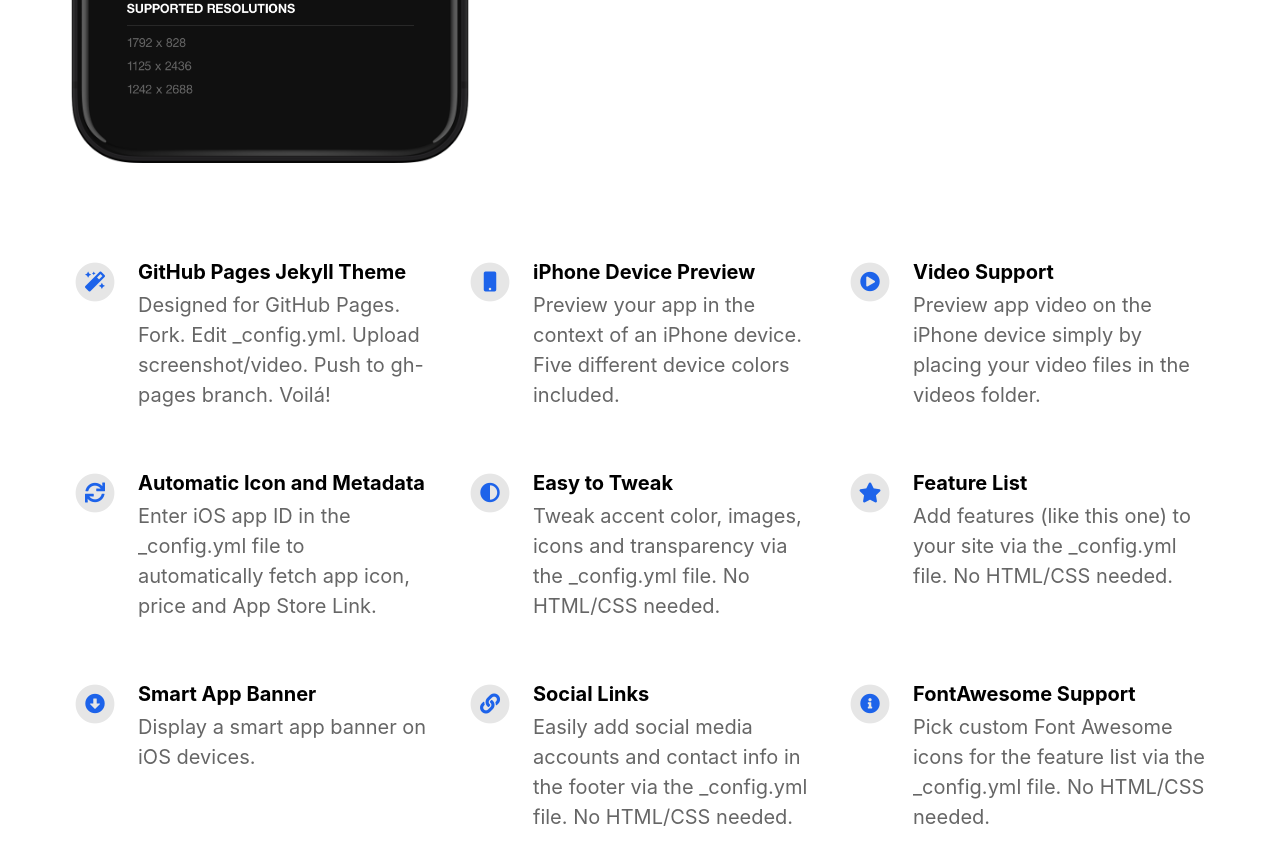
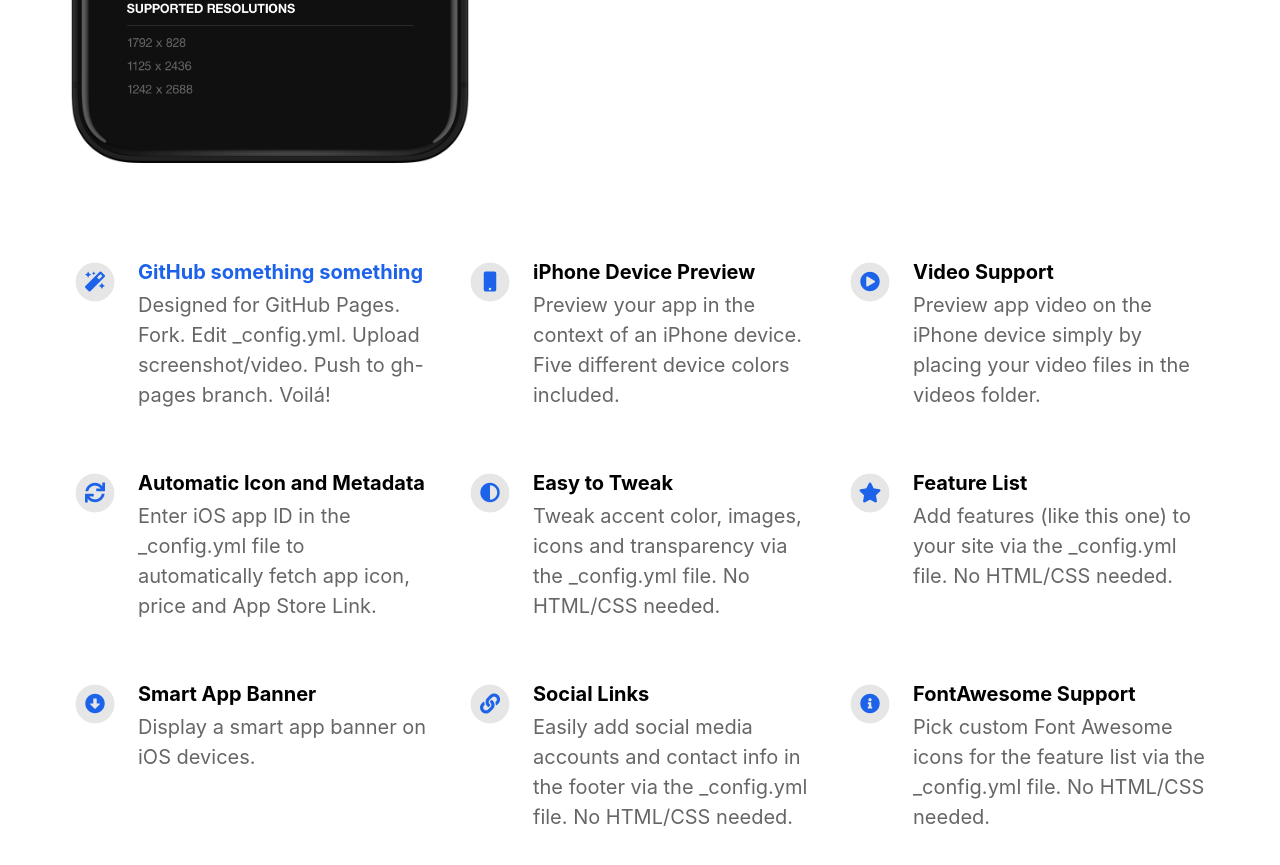
Before and after one commit to Grabstertv/grabsterstudios, a Jekyll site: the page built from index.html, in a window 1280 px wide and 900 px high, scrolled down 822 px. Shown: the top 865 px of the window. Built offline with Jekyll 4.4.1, drawn with Linux system fonts in a browser that asks for light colours; nearby versions of some CDN libraries.

Commit message:
Update _config.yml

```diff
--- a/_config.yml
+++ b/_config.yml
@@ -34,7 +34,7 @@ youtube_username                          :
 # Feature List                            Edit, add or remove features to be presented.
 features                                  :
 
-  - title                                 : GitHub Pages Jekyll Theme
+  - title                                 : <a href="/grabsterstudios/changelog/">GitHub something something</a>
     description                           : Designed for GitHub Pages. Fork. Edit _config.yml. Upload screenshot/video. Push to gh-pages branch. Voilá!
     fontawesome_icon_name                 : magic
 
```
